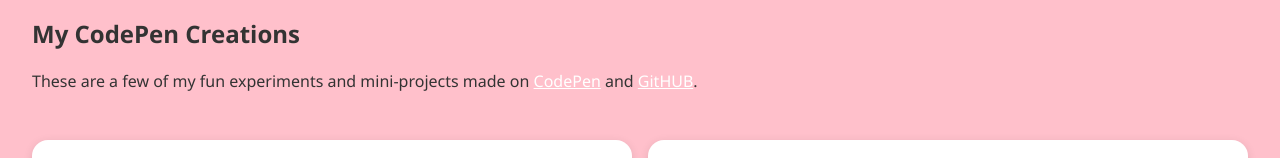
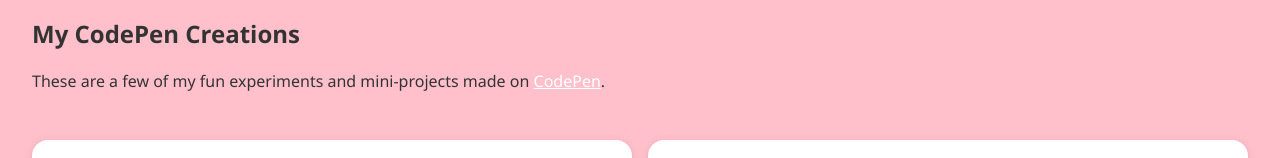
Before and after one commit to minnixer/FINAL-PORTFOLIO, a plain HTML site: page code.html in a window 1280 px wide. Shown: the part 207-365 px from the top of the page. Drawn offline with Linux system fonts and the light colour scheme.

Commit message:
add code

```diff
--- a/code.html
+++ b/code.html
@@ -15,7 +15,7 @@
   <main>
     <section>
       <h2>My CodePen Creations</h2>
-      <p>These are a few of my fun experiments and mini-projects made on <a href="https://codepen.io/ " target="_blank" style="color:#fff; text-decoration:underline;">CodePen</a> and <a href="https://github.com/minnixer" target="_blank" style="color:#fff; text-decoration:underline;">GitHUB</a>.</p>
+      <p>These are a few of my fun experiments and mini-projects made on <a href="https://codepen.io/ " target="_blank" style="color:#fff; text-decoration:underline;">CodePen</a>.</p>
     </section>
 
     <section class="gallery">
```
